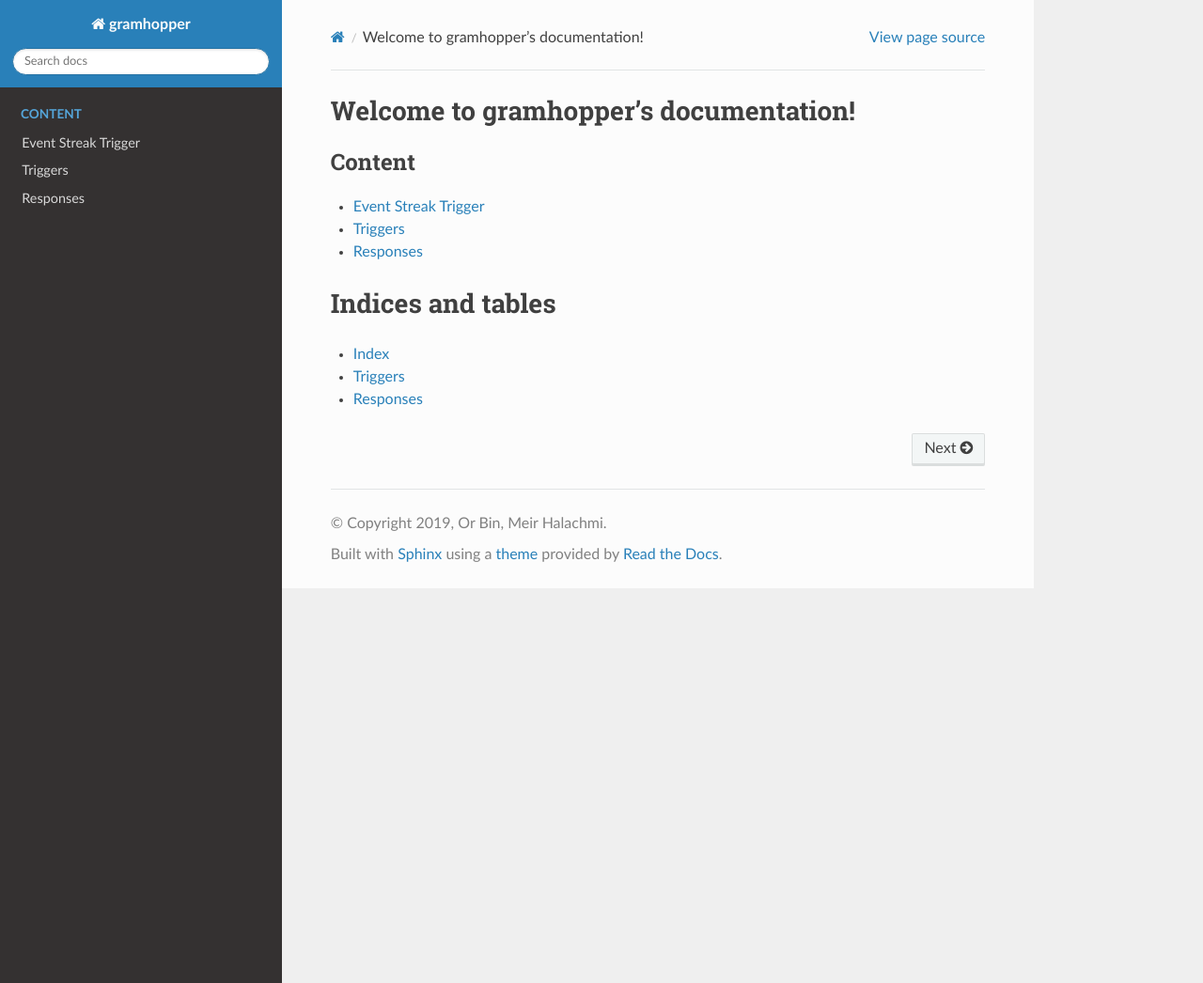
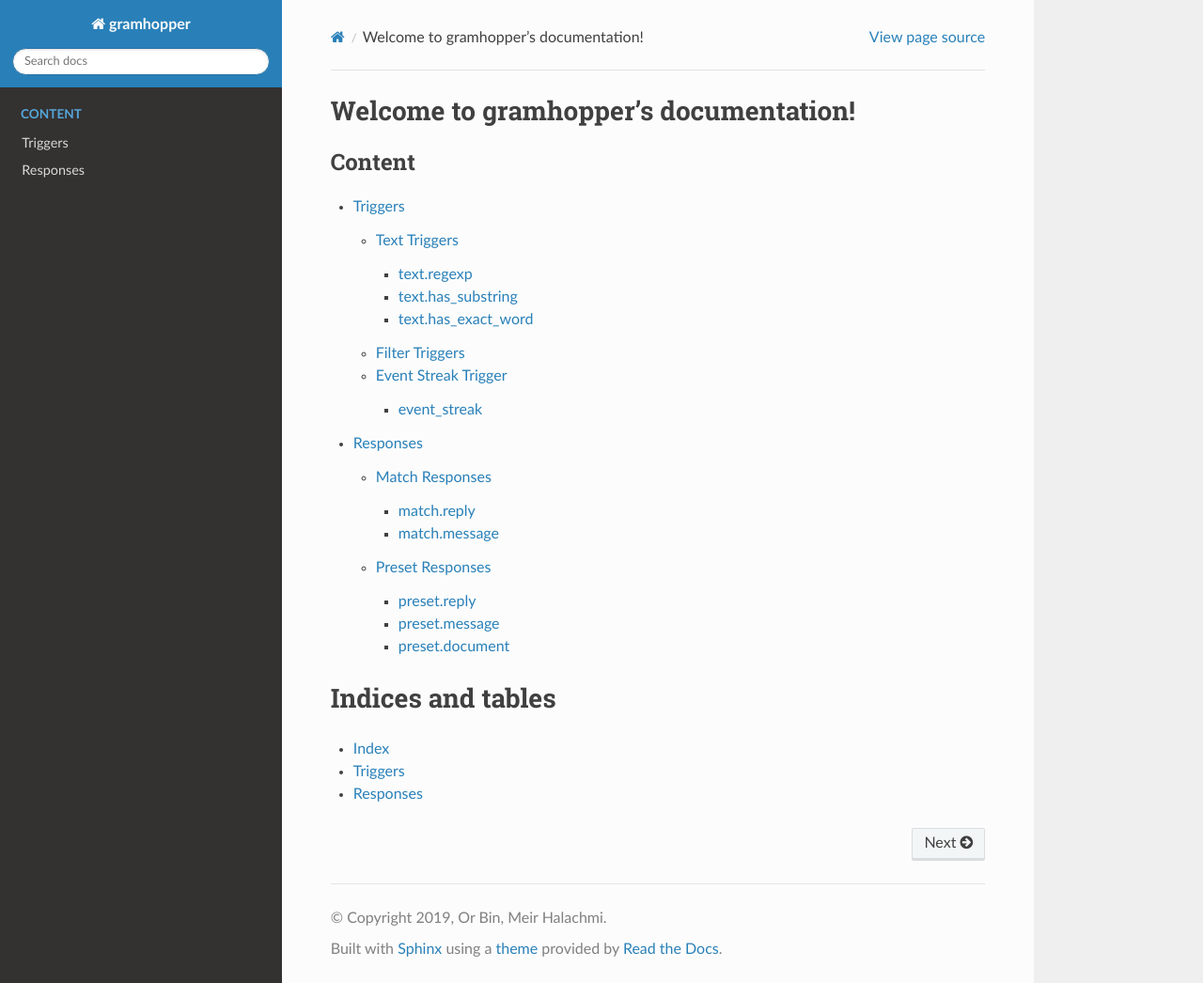
Before and after one commit to OrBin/gramhopper, a Sphinx documentation site: the page built from docs/source/index.rst, in a window 1280 px wide and 1046 px high. Shown: the whole window at 94% size. Built offline with Sphinx 7.4.7 and the Read the Docs theme 2.0.0, drawn with Linux system fonts in a browser that asks for light colours.

Commit message:
#26 Created document template for each trigger/response category

```diff
--- a/docs/source/index.rst
+++ b/docs/source/index.rst
@@ -7,12 +7,10 @@ Welcome to gramhopper's documentation!
 ======================================
 
 .. toctree::
-   :glob:
-   :maxdepth: 1
    :caption: Content
 
-   triggers/*
-   responses/*
+   triggers/index
+   responses/index
 
 
 Indices and tables
--- a/docs/source/responses/index.rst
+++ b/docs/source/responses/index.rst
@@ -1,4 +1,6 @@
 Responses
 =========
-.. autoclass:: gramhopper.responses.Responses
-    :members:
+
+.. toctree::
+    match-responses
+    preset-responses
--- /dev/null
+++ b/docs/source/responses/preset-responses.rst
@@ -0,0 +1,23 @@
+Preset Responses
+================
+
+preset.reply
+------------
+.. autoclass:: gramhopper.responses.preset_responses._PresetReplyResponse
+    :members:
+
+    .. automethod:: __init__
+
+preset.message
+------------
+.. autoclass:: gramhopper.responses.preset_responses._PresetMessageResponse
+    :members:
+
+    .. automethod:: __init__
+
+preset.document
+------------
+.. autoclass:: gramhopper.responses.preset_responses._PresetDocumentResponse
+    :members:
+
+    .. automethod:: __init__
--- a/docs/source/triggers/event-streak.rst
+++ b/docs/source/triggers/event-streak.rst
@@ -1,4 +1,9 @@
 Event Streak Trigger
 ====================
+
+event_streak
+------------
 .. autoclass:: gramhopper.triggers.event_streak_trigger.EventStreakTrigger
     :members:
+
+    .. automethod:: __init__
--- /dev/null
+++ b/docs/source/triggers/filter-triggers.rst
@@ -0,0 +1,4 @@
+Filter Triggers
+===============
+
+.. TODO
--- a/docs/source/triggers/index.rst
+++ b/docs/source/triggers/index.rst
@@ -1,4 +1,7 @@
 Triggers
 ========
-.. autoclass:: gramhopper.triggers.Triggers
-    :members:
+
+.. toctree::
+    text-triggers
+    filter-triggers
+    event-streak
--- /dev/null
+++ b/docs/source/triggers/text-triggers.rst
@@ -0,0 +1,23 @@
+Text Triggers
+=============
+
+text.regexp
+------------
+.. autoclass:: gramhopper.triggers.text_triggers._RegExpTrigger
+    :members:
+
+    .. automethod:: __init__
+
+text.has_substring
+------------
+.. autoclass:: gramhopper.triggers.text_triggers._HasSubstringTrigger
+    :members:
+
+    .. automethod:: __init__
+
+text.has_exact_word
+------------
+.. autoclass:: gramhopper.triggers.text_triggers._HasExactWordTrigger
+    :members:
+
+    .. automethod:: __init__
```
Also changed, not shown: docs/source/responses/match-responses.rst (added, +19 -0 lines).
